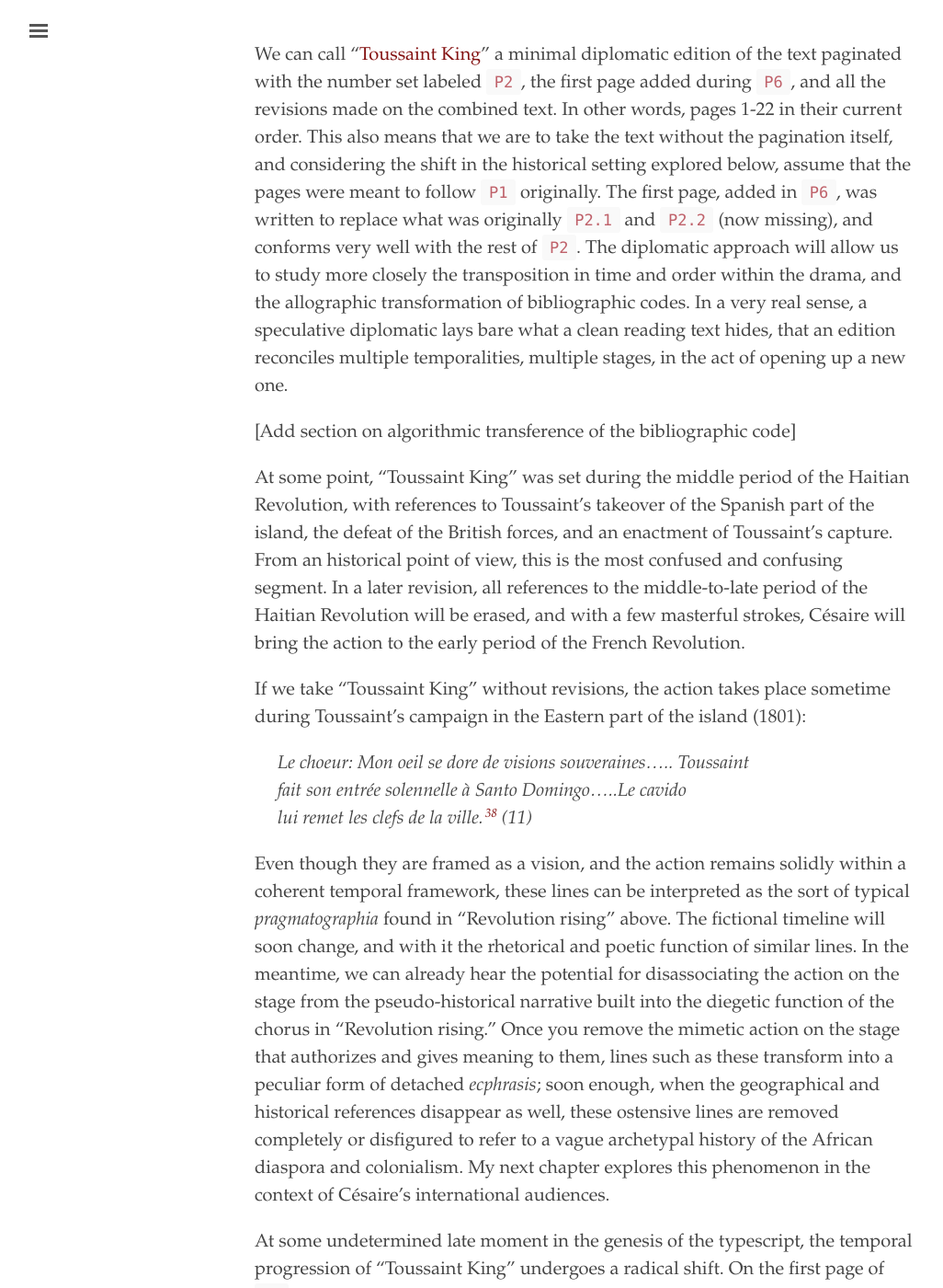
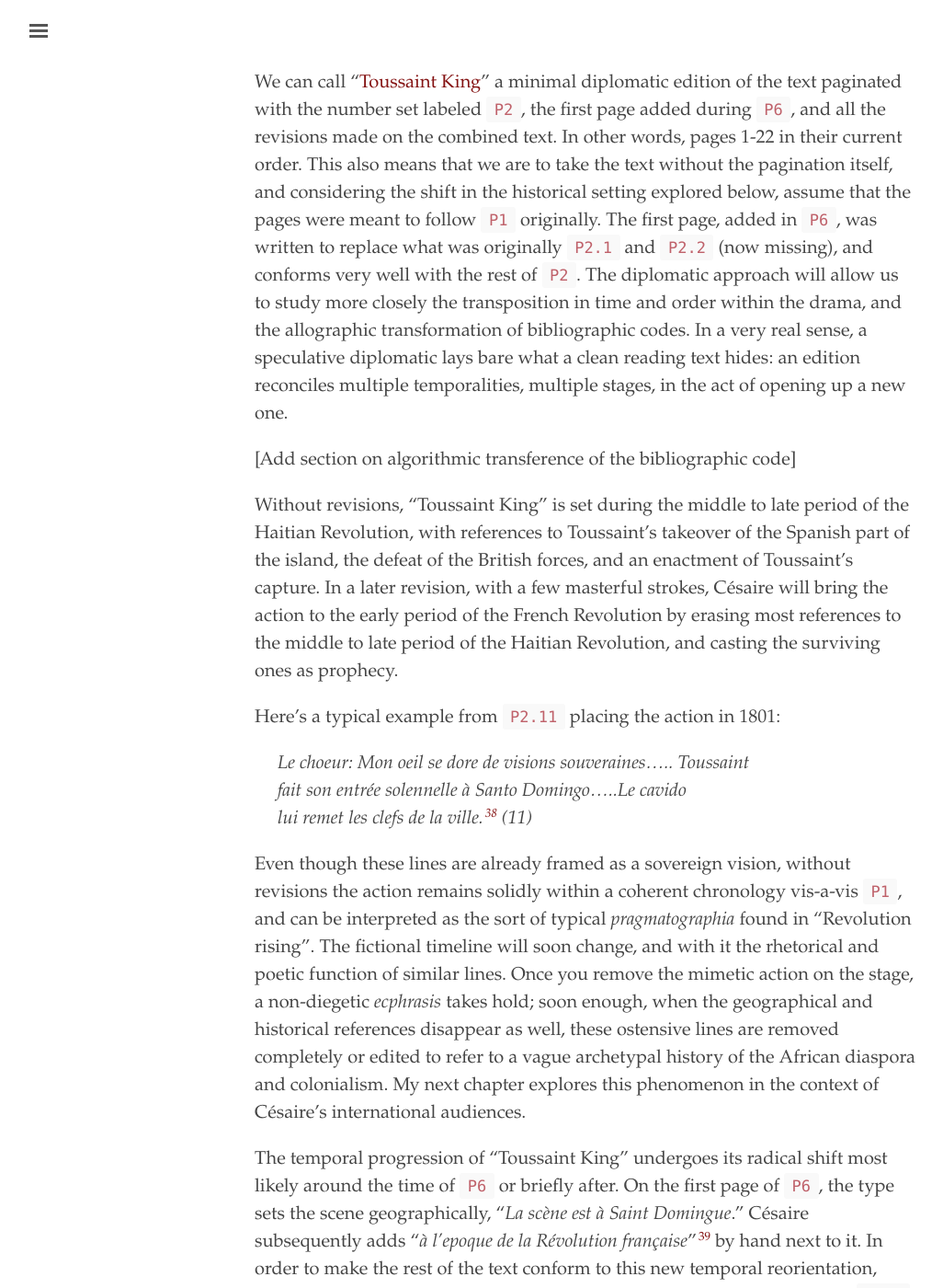
Before and after one commit to elotroalex/record, a Jekyll site: the page built from _chapters/02-pencil.md, in a window 1280 px wide and 1400 px high, scrolled down 15420 px. Shown: the whole window at 92% size, without its empty margins (3-1029 px from the left). Built offline with Jekyll 4.4.1, drawn with Linux system fonts in a browser that asks for light colours; some of the changed text lies outside the part shown.

Commit message:
cosmetic revisions to last section

```diff
--- a/_chapters/02-pencil.md
+++ b/_chapters/02-pencil.md
@@ -62,7 +62,7 @@
 
 To recapitulate, in order to understand the transformation of the typescript from a straightforward historical drama to the layered text we find in Saint-Dié, and as an example of what we may gain from speculative stages, I want to restage the genesis of "...et les chiens se taisaient" through the algorithmic manipulation of its bibliographic cues and slow read the output.
 
-In our case, we can define a speculative stage as *the repetition of a given historical document's allographs determined by the computation of one or more of its discrete bibliographic features for the purpose of understanding its genesis*. This definition is leery of purely random recreations of the text. Even if we spun the pages solely according to the features marked in *tables a-d*, we would have 2354! ways of doing it, which makes Google's calculator shrug its shoulders and spit out "infinity." Notwithstanding serendipity, for the idea of a speculative stage to provide us with a useful past, we must limit our re-creations to plausible or instructive states of the existing document. A speculative stage made up of only handwritten revisions, for example, would be useful as a genetic data mine, and a reconstruction of all the pages encompassed by a particular pagination as an edition.
+In our case, we can define a speculative stage as *the repetition of a given historical document's allographs determined by the computation of one or more of its discrete bibliographic features for the purpose of understanding its genesis*. This definition is leery of purely random recreations of the text. Even if we spun the pages solely according to the features marked in *tables a-d*, we would have 2354! resulting editions, which makes Google's calculator shrug its shoulders and spit out "infinity." I wonder if the Internet Archive would be amenable to... I digress. Notwithstanding serendipity, for the idea of a speculative stage to provide us with a useful past, we must limit our re-creations to plausible or instructive states of the existing document. A speculative stage made up of only handwritten revisions, for example, would be useful as a genetic data mine, and a reconstruction of all the pages encompassed by a particular pagination as an edition.
 
 If we gathered the pages of `P1`, and made an edition based on the original type *sans* revisions, we end up with a relatively coherent speculative stage. We can start there and call it "[Revolution Rising]({{site.baseurl}}/editions/sdw-revolution/)." This past-future text, presented here in bibliographic codes [determined by minimal computing](http://elotroalex.github.io/ed/), contains the largest number of historical references of the drama: names, locales and events which correspond more or less to the early period of the Haitian Revolution.
 
@@ -157,21 +157,21 @@
 
 <br>
 
-We can call "[Toussaint King]({{site.baseurl}}/editions/sdw-king/)" a minimal diplomatic edition of the text paginated with the number set labeled `P2`, the first page added during `P6`, and all the revisions made on the combined text. In other words, pages 1-22 in their current order. This also means that we are to take the text without the pagination itself, and considering the shift in the historical setting explored below, assume that the pages were meant to follow `P1` originally. The first page, added in `P6`, was written to replace what was originally `P2.1` and `P2.2` (now missing), and conforms very well with the rest of `P2`. The diplomatic approach will allow us to study more closely the transposition in time and order within the drama, and the allographic transformation of bibliographic codes. In a very real sense, a speculative diplomatic lays bare what a clean reading text hides, that an edition reconciles multiple temporalities, multiple stages, in the act of opening up a new one.
+We can call "[Toussaint King]({{site.baseurl}}/editions/sdw-king/)" a minimal diplomatic edition of the text paginated with the number set labeled `P2`, the first page added during `P6`, and all the revisions made on the combined text. In other words, pages 1-22 in their current order. This also means that we are to take the text without the pagination itself, and considering the shift in the historical setting explored below, assume that the pages were meant to follow `P1` originally. The first page, added in `P6`, was written to replace what was originally `P2.1` and `P2.2` (now missing), and conforms very well with the rest of `P2`. The diplomatic approach will allow us to study more closely the transposition in time and order within the drama, and the allographic transformation of bibliographic codes. In a very real sense, a speculative diplomatic lays bare what a clean reading text hides: an edition reconciles multiple temporalities, multiple stages, in the act of opening up a new one.
 
 [Add section on algorithmic transference of the bibliographic code]
 
-At some point, "Toussaint King" was set during the middle period of the Haitian Revolution, with references to Toussaint’s takeover of the Spanish part of the island, the defeat of the British forces, and an enactment of Toussaint’s capture. From an historical point of view, this is the most confused and confusing segment. In a later revision, all references to the middle-to-late period of the Haitian Revolution will be erased, and with a few masterful strokes, Césaire will bring the action to the early period of the French Revolution.
+Without revisions, "Toussaint King" is set during the middle to late period of the Haitian Revolution, with references to Toussaint’s takeover of the Spanish part of the island, the defeat of the British forces, and an enactment of Toussaint’s capture. In a later revision, with a few masterful strokes, Césaire will bring the action to the early period of the French Revolution by erasing most references to the middle to late period of the Haitian Revolution, and casting the surviving ones as prophecy.
 
-If we take "Toussaint King" without revisions, the action takes place sometime during Toussaint’s campaign in the Eastern part of the island (1801):
+Here's a typical example from `P2.11` placing the action in 1801:
 
 > *Le choeur: Mon oeil se dore de visions souveraines..... Toussaint\\
 > fait son entrée solennelle à Santo Domingo.....Le cavido\\
 > lui remet les clefs de la ville*.[^49] (11)
 
-Even though they are framed as a vision, and the action remains solidly within a coherent temporal framework, these lines can be interpreted as the sort of typical *pragmatographia* found in "Revolution rising" above. The fictional timeline will soon change, and with it the rhetorical and poetic function of similar lines. In the meantime, we can already hear the potential for disassociating the action on the stage from the pseudo-historical narrative built into the diegetic function of the chorus in "Revolution rising." Once you remove the mimetic action on the stage that authorizes and gives meaning to them, lines such as these transform into a peculiar form of detached *ecphrasis*; soon enough, when the geographical and historical references disappear as well, these ostensive lines are removed completely or disfigured to refer to a vague archetypal history of the African diaspora and colonialism. My next chapter explores this phenomenon in the context of Césaire's international audiences.
+Even though these lines are already framed as a sovereign vision, without revisions the action remains solidly within a coherent chronology vis-a-vis `P1`, and can be interpreted as the sort of typical *pragmatographia* found in "Revolution rising". The fictional timeline will soon change, and with it the rhetorical and poetic function of similar lines. Once you remove the mimetic action on the stage, a non-diegetic *ecphrasis* takes hold; soon enough, when the geographical and historical references disappear as well, these ostensive lines are removed completely or edited to refer to a vague archetypal history of the African diaspora and colonialism. My next chapter explores this phenomenon in the context of Césaire's international audiences.
 
-At some undetermined late moment in the genesis of the typescript, the temporal progression of "Toussaint King" undergoes a radical shift. On the first page of `P6`, the type sets the scene geographically, “*La scène est à Saint Domingue*.” Césaire will eventually add “*à l’epoque de la Révolution française*”[^50] by hand next to it. In order to make the rest of the text conform to this new temporal reorientation, Césaire will make use of his No. 2 pencil. The first such revision comes on `P2.3` (2),
+The temporal progression of "Toussaint King" undergoes its radical shift most likely around the time of `P6` or briefly after. On the first page of `P6`, the type sets the scene geographically, “*La scène est à Saint Domingue*.” Césaire subsequently adds “*à l’epoque de la Révolution française*”[^50] by hand next to it. In order to make the rest of the text conform to this new temporal reorientation, Césaire will make use of his No. 2 pencil. The first such revision comes on `P2.3` (2),
 
 > Le Chœur: Hurrah. Les Anglais sont perdus... Nos batteries d’approche balayent leurs remparts; nos batteries de brèche sont intallées... Saint-Marc craque... comme un vaisseau pourri...[^51]
 
@@ -207,15 +207,15 @@
 
 In the final episode Toussaint confronts the crowds. They arrive on the stage ready to burn Toussaint. Rabble-rousers attempt to convince them that Toussaint is putting their lives in danger (yet another temptation), but Toussaint is able to sway them to the fight at hand by harshly scolding them for their cowardice. At the end of the episode the revolution continues, or is about to begin, or has just begun, but it is no longer the central focus of the play. The internal struggle of Toussaint the hero has taken over, and with this twist, historicity (and chronology) begin to erode.
 
-## Virtual Version D: The concise drama.
+## Concision
 
 I would like to end my analysis with one more speculative stage. It goes without saying that many other constructions can help refine our genetic analysis of the typescript. In fact, by ending our analysis of speculative stages here, we are ending it in the middle of the process that produced the typescript as we know it. I encourage the future student of the text, using the tools and precedents that I have laid out, to generate their own intermediary steps and perhaps correct or offer an alternative to my narrative.
 
-Let us define **Virtual Version D** as those pages organized around and up to `P5` (including `P1`, **B**, `P3` and **C**) and excluding the extra-typographical revisions. To construct **Virtual Version D** we will also assume that those pages marked `P2` have not received their pagination yet, and follow the pages marked with `P1`. This effectively organizes the action in **Virtual Version D** chronologically, starting with the early days of the Haitian Revolution, moving on to the defeat of the English, and ending with Toussaint’s death in the Jura mountains.
+Let us define "Concision" as those pages organized around and up to `P5` (including `P1`, `P2`, `P3` and `P4`) and excluding the extra-typographical revisions. To construct "Concision" we will also assume that those pages marked `P2` have not received their pagination yet, and follow the pages marked with `P1`. This effectively organizes the action in "Concision" chronologically, starting with the early days of the Haitian Revolution, moving on to the defeat of the English, and ending with Toussaint’s death in the Jura mountains.
 
-Two features stand out in **Virtual Version D**: a) Four sections all roughly about 20-26 pages long (`P1` and **B** are considered here different sections). This contrasts with the three acts of the final version of the typescript, averaging 35 pages an act; b) and following from (a), **Virtual Version D** is a coherent, albeit shorter, drama. In order not to repeat myself unnecessarily, I will just focus on Act 2 and Act 3 since we have studied in some detail the substance of Act 1 (**speculative stages A** and **B**).
+Two features stand out in "Concision": a) Four sections all roughly about 20-26 pages long (`P1` and `P2` are considered here different sections). This contrasts with the three acts of the final version of the typescript, averaging 35 pages an act; b) and following from (a), "Concision" is a coherent, albeit shorter, drama. In order not to repeat myself unnecessarily, I will just focus on Act 2 and Act 3 since we have studied in some detail the substance of Act 1 in "Revolution rising" and "Toussaint King".
 
-Here is a schematic view of the plot of Act 2 and *III* in **Virtual Version D** divided by episodes:
+Here is a schematic view of the plot of Act 2 and 3 in "Concision" divided by episodes:
 
 I. Act 2 (Saint Domingue)
 
@@ -234,13 +234,13 @@
 c. Toussaint confronts his son, who has been educated in France and tries to convince his father to compromise with his captors (85-88).
 d. Toussaint is tortured and dies at the hands of his jailers (96-101).
 
-As the reader can see, when we bring these episodes together with those  of **Virtual Version A** and **B**, we have a coherent story. With the exception of the order of the segments in Act 1, we also have the general structure of the final version of the typescript. What additions come after **Virtual Version D** are mostly local. Césaire will reframe Act 2 several times, and the general tenor of the drama changes as the CRR plays an increasingly central role next to Toussaint, but the overall edifice remains the same.
+As the reader can see, when we bring these episodes together with those  of "Revolution rising" and `P2`, we have a coherent story. With the exception of the order of the segments in Act 1, we also have the general structure of the final version of the typescript. What additions come after "Concision" are mostly local. Césaire will reframe Act 2 several times, and the general tenor of the drama changes as the CRR plays an increasingly central role next to Toussaint, but the overall edifice remains the same.
 
 The theme of temptation that will characterize all of the published versions of the drama is already dominant at this stage. The major difference between the typescript and the published versions is that temptation does not only present itself to Toussaint, but to the crowds as well. The steadfastness of Toussaint/Le Rebelle in the face of temptation contrasts with the crowd’s vulnerability, for whom Toussaint plays the role of Platonic educator. In this sense, the typescript explores the Promethean theme more thoroughly than the published versions by staging several encounters between Toussaint and the crowds. Later versions will rely more on the structure of *Prometheus Bound*, with Le Rebelle ‘bound’ in prison from beginning to end, making the promethean figure the center of our attention at the expense of the event.
 
-Although **Virtual Version D** already evinces a shift in emphasis from the historical narrative proper to the heroic and poetic subject, the text preserves history as a referent. Critics have remarked, and this can be readily verified, that Césaire was not very rigorous in his citations. Because he is oftentimes inaccurate, especially in his reconstruction of the events in our text, we are left wondering whether the problem lay with his sources or whether he was actively engaging in myth making.
+Although "Concision" already evinces a shift in emphasis from the historical narrative proper to the heroic and poetic subject, the text preserves history as a referent. Critics have remarked, and this can be readily verified, that Césaire was not very rigorous in his citations. Because he is oftentimes inaccurate, especially in his reconstruction of the events in our text, we are left wondering whether the problem lay with his sources or whether he was actively engaging in myth making.
 
-An effort is currently underway, most notably under the initiative of professor Jean Jonassaint of Syracuse University, to try to reconstruct Césaire’s readings on the Haitian Revolution based on clues found in his oeuvre. One of the most fascinating features of our typescript —especially the beginning segment of Act 2, which comes into play in **Virtual Version D**— is the presence of quotes (not always in quotation marks) from historical sources. These quotes are placed in the mouth of a series of random characters and—of course—no citation is given.
+An effort is currently underway, most notably under the initiative of professor Jean Jonassaint of Syracuse University, to try to reconstruct Césaire’s readings on the Haitian Revolution based on clues found in his oeuvre. One of the most fascinating features of our typescript—especially the beginning segment of Act 2, which comes into play in "Concision"—is the presence of quotes (not always in quotation marks) from historical sources. These quotes are placed in the mouth of a series of random characters and—of course—no citation is given.
 
 Here are two citations I have been able to identify:
 
@@ -250,11 +250,11 @@
 
 The next exact match comes in quotes:
 
-> Le grand Maitre de l'Université: Gloire et reconnaissance à Toussaint Louverture éducateur du peuple ! Libre à un Villaret-Joyeuse de fermer les écoles dans la Martinique voisine et de déclarer cyniquement : "L'ignorance est un lien nécessaire pour des hommes enchainés par la violence ou flétris par les préjugés".[^56] (43)
+> Le grand Maitre de l'Université: Gloire et reconnaissance à Toussaint Louverture éducateur du peuple ! Libre à un Villaret-Joyeuse de fermer les écoles dans la Martinique voisine et de déclarer cyniquement : "L'ignorance est un lien nécessaire pour des hommes enchainés par la violence ou flétris par les préjugés".[^56] \(43)
 
 The quoted lines came originally from the *Capitaine-General* of Martinique and Saint-Lucie, Louis Thomas Villaret de Joyeuse, in a proposal to close down the schools under his jurisdiction. The original document was first published in 1861 in Augustin Cochin’s *L’Abolition de l’esclavage*. Other nineteenth-century books dealing with the question of slavery will reprint the lines, and I have not been able to determine whether Césaire copied it from Cochin or from later reprints of Villaret’s communiqué.[^57] The important point is that Césaire is using verbatim quotes from historical sources. This sort of ‘documentary’ approach was also one of the main innovations of Piscator for the theater, and reinforces some of the points we made earlier about Césaire’s use of avant-garde techniques. Although, as Attilio Favorini has demonstrated, the so-called documentary theater can be traced back to the Greeks, its modern incarnation in the work of Brecht and Piscator links it directly to questions of social justice, the role of crowds on stage, and other features more appropriate to Césaire’s drama.
 
-Before moving from the typescript to the many other subsequent transformations of the text, we should briefly examine one last feature of **Virtual Version D**. As Table B shows, Act 3 is about half of what it would be when we reach pagination **Late A.** At this stage, it ends with Toussaint’s death and not with Dessalines continuation of the revolution, and it is missing a couple of recognizable episodes, especially the hallucinatory intrusion of “Le Grand Prohibiteur.” The setting and action of Act 3 will, for all intents and purposes, replace the historical settings in the published versions. At this early stage, the structure of the final act already echoes the overall structure of the text: Toussaint must ward-off the temptations coming from the enemy (the messenger), from his own people (his son), and from a divine being (the Holy Virgin). This simple structure of temptation will carry over in all other reincarnations of the drama. The echoes in both structure and theme will eventually make it easy for Césaire to bring all the action to the prison cell and leave the Haitian Revolution behind.
+Before moving from the typescript to the many other subsequent transformations of the text, we should briefly examine one last feature of "Concision". As Table B shows, Act 3 is about half of what it would be when we reach pagination **Late A.** At this stage, it ends with Toussaint’s death and not with Dessalines continuation of the revolution, and it is missing a couple of recognizable episodes, especially the hallucinatory intrusion of “Le Grand Prohibiteur.” The setting and action of Act 3 will, for all intents and purposes, replace the historical settings in the published versions. At this early stage, the structure of the final act already echoes the overall structure of the text: Toussaint must ward-off the temptations coming from the enemy (the messenger), from his own people (his son), and from a divine being (the Holy Virgin). This simple structure of temptation will carry over in all other reincarnations of the drama. The echoes in both structure and theme will eventually make it easy for Césaire to bring all the action to the prison cell and leave the Haitian Revolution behind.
 
 Toussaint Louverture and the Haitian Revolution were evoked as early as the 1939 version of the “Cahier d’un retour au pays natal”. Considering the importance of these two themes, their elision in the 1940’s should still give us pause. In 1960 Césaire will publish his biography of Toussaint, *La Révolution Française et le problème colonial*, which doubled as an analysis of the revolution, and which was an important contribution at the time. Soon thereafter, his first successful play, *La Tragedie du Roi Christophe*, resumes the story of the revolution where the narrative of the typescript ended. Though we have seen how Césaire began to distance his text from history, the possible why must wait for my next chapter.
 
--- a/index.html
+++ b/index.html
@@ -22,7 +22,7 @@
     </li>
     <li class="post-title">
       <h3><a href="{{site.baseurl}}/chapters/02-pencil/">How to erase history with a No. 2 pencil</a></h3>
-      <span>speculative versionism &#9671; revolution rising &#9671; Toussaint king &#9671; the concise drama </span>
+      <span>speculative versionism &#9671; revolution rising &#9671; Toussaint king &#9671; concision </span>
     </li>
     <li class="post-title">
       <h3>You will assimilate to me</h3>
```
